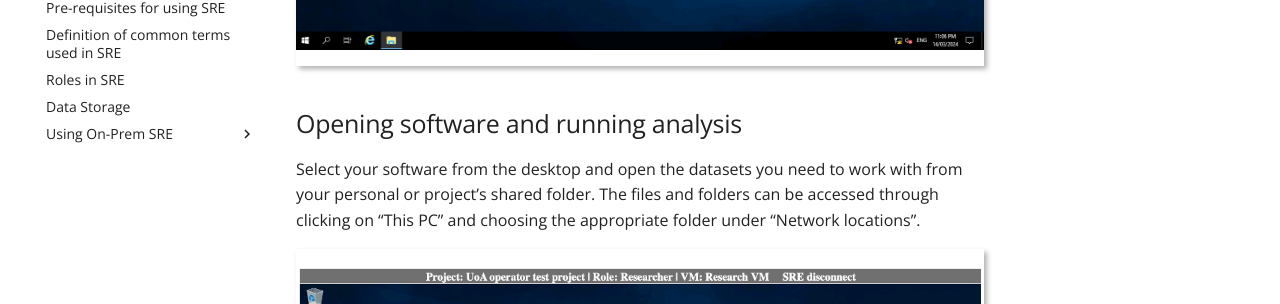
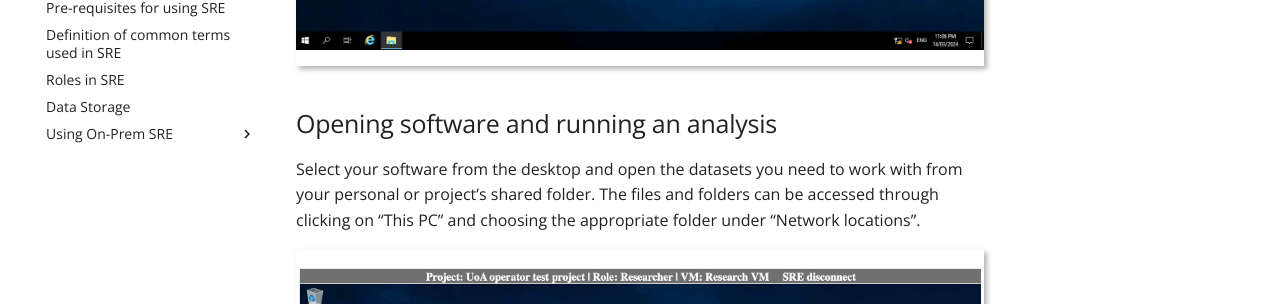
Before and after one commit to UoA-eResearch/On-Prem-SRE-UserGuide, an MkDocs documentation site: the page built from docs/Using_On-prem_SRE.md, in a window 1280 px wide and 900 px high, scrolled down 2426 px. Shown: the part 154-458 px from the top of the window. Built offline with MkDocs 1.6.1 and Material for MkDocs 9.7.7, drawn with Linux system fonts in a browser that asks for light colours; comment, search, counter and statistics services are not loaded.

```diff
--- a/docs/Using_On-prem_SRE.md
+++ b/docs/Using_On-prem_SRE.md
@@ -45,7 +45,7 @@ Click on the File Explorer from the task bar at the bottom of virtual desktop, t
   <figcaption> </figcaption>
 </figure>
 
-## Opening software and running analysis
+## Opening software and running an analysis
 
 Select your software from the desktop and open the datasets you need to work with from your personal or project’s shared folder. The files and folders can be accessed through clicking on “This PC” and choosing the appropriate folder under “Network locations”.
 
```
